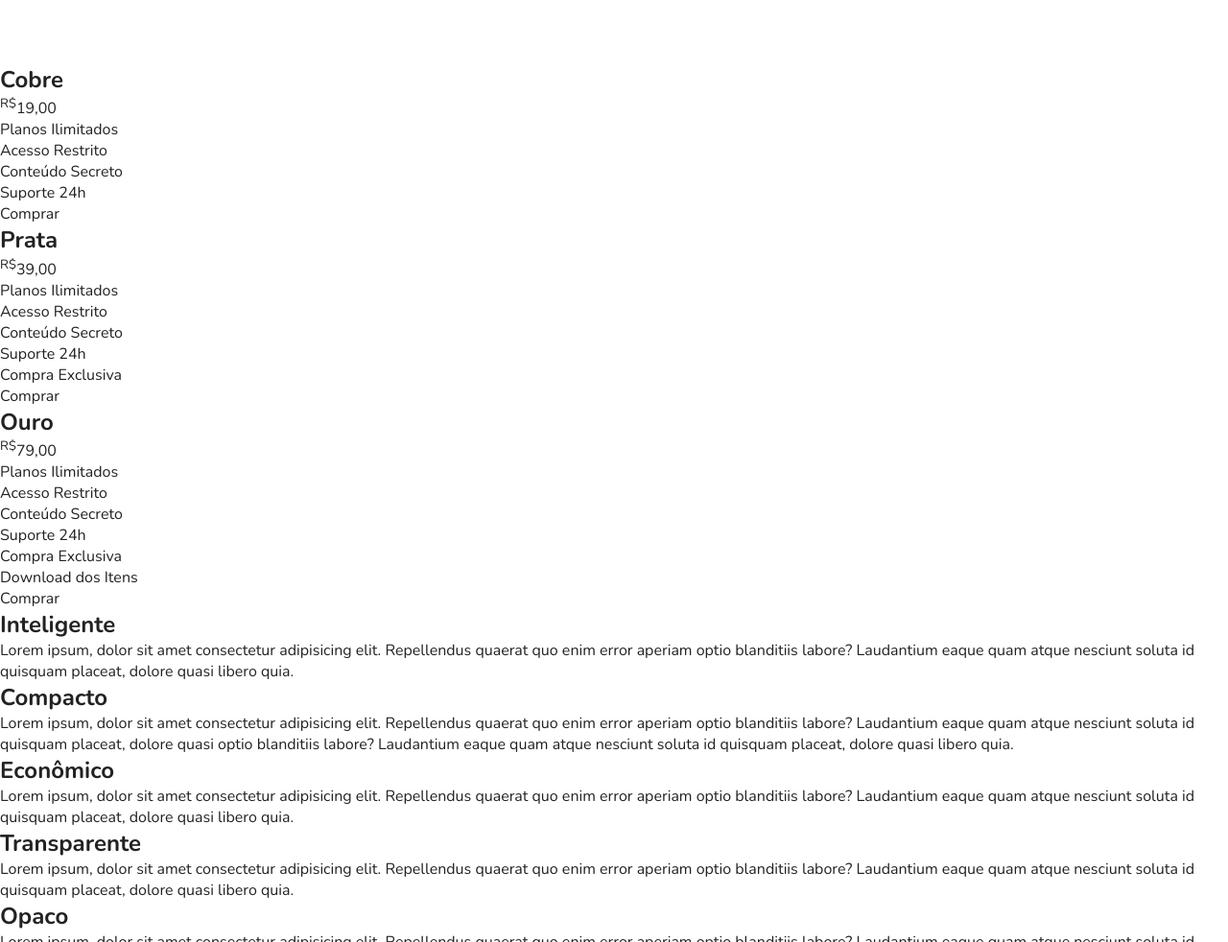
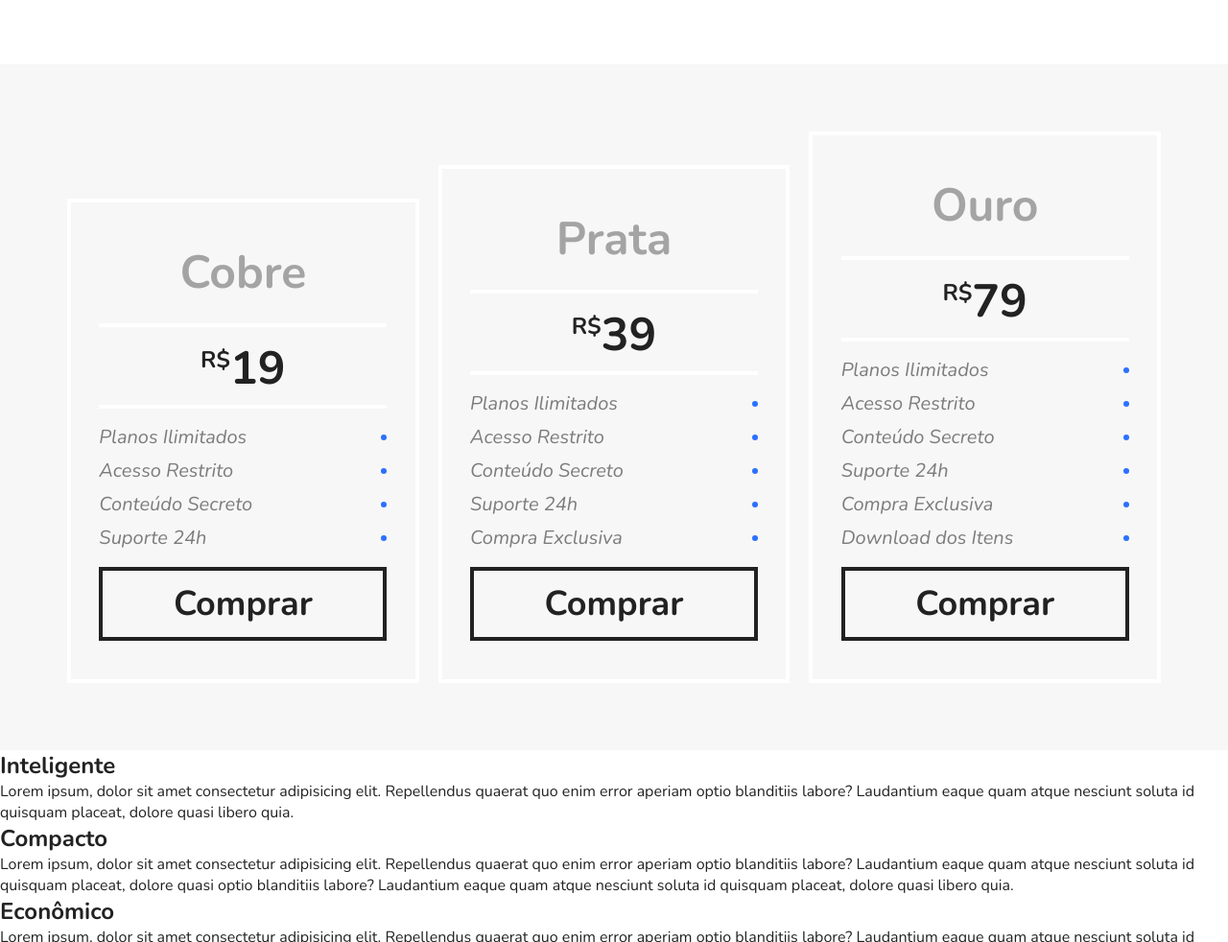
Before and after one commit to Andre-Inacio-VS/flexblog-web, a plain HTML site: page index.html in a window 1280 px wide. Shown: the part 1950-2932 px from the top of the page at 96% size. Drawn offline with nearby package versions, Linux system fonts and the light colour scheme.

Commit message:
style (preco): estilizando sessaode precos

```diff
--- a/css/style.css
+++ b/css/style.css
@@ -176,3 +176,92 @@ img {
 .blue {
   border-top: 8px solid #66d8eb;
 }
+
+/* Preco */
+.preco {
+  background-color: #f7f7f7;
+  padding: 60px;
+  display: flex;
+  flex-wrap: wrap;
+  align-items: flex-end;
+}
+
+.preco-item {
+  flex: 1 1 260px;
+  border: 4px solid #ffffff;
+  padding: 20px;
+  margin: 10px;
+}
+
+.preco-item h2 {
+  font-size: 3em;
+  color: #a4a4a4;
+  text-align: center;
+  margin-top: 20px;
+}
+
+.preco-item span {
+  max-width: 300px;
+  margin: 20px auto;
+  display: block;
+  font-size: 3em;
+  font-weight: bold;
+  text-align: center;
+  padding: 10px 0 5px 0;
+  border-top: 4px solid #ffffff;
+  border-bottom: 4px solid #ffffff;
+}
+
+.preco-item sup {
+  font-size: 1.5rem;
+}
+
+.preco-item ul {
+  max-width: 300px;
+  margin: 20px auto;
+  font-size: 1.25em;
+  line-height: 1;
+  font-style: italic;
+  color: #7c7c7c;
+}
+
+.preco-item li {
+  display: flex;
+  align-items: center;
+  justify-content: space-between;
+  margin-bottom: 15px;
+}
+
+.preco-item li::after {
+  content: "";
+  display: block;
+  width: 6px;
+  height: 6px;
+  margin-left: 8px;
+  background-color: #2c70ff;
+  border-radius: 50%;
+}
+
+.preco-item a {
+  max-width: 300px;
+  display: block;
+  margin: 20px auto;
+  color: #222222;
+  font-weight: bold;
+  padding: 10px 0;
+  font-size: 2.25em;
+  border: 4px solid;
+  text-align: center;
+}
+
+@media (max-width: 800px) {
+  .preco {
+    padding: 60px 10px;
+  }
+  .preco .preco-item:nth-child(3) {
+    order: -2;
+  }
+  .preco .preco-item:nth-child(2) {
+    order: -1;
+  }
+}
--- a/index.html
+++ b/index.html
@@ -1,15 +1,16 @@
 <!DOCTYPE html>
 <html lang="en">
-
   <head>
-    <meta charset="UTF-8">
-    <meta name="viewport" content="width=device-width, initial-scale=1.0">
+    <meta charset="UTF-8" />
+    <meta name="viewport" content="width=device-width, initial-scale=1.0" />
     <title>FlexBlog</title>
-    <link rel="stylesheet" href="./css/style.css">
-    <link rel="preconnect" href="https://fonts.googleapis.com">
-    <link rel="preconnect" href="https://fonts.gstatic.com" crossorigin>
-    <link href="https://fonts.googleapis.com/css2?family=Nunito:ital,wght@0,200..1000;1,200..1000&display=swap"
-        rel="stylesheet">
+    <link rel="stylesheet" href="./css/style.css" />
+    <link rel="preconnect" href="https://fonts.googleapis.com" />
+    <link rel="preconnect" href="https://fonts.gstatic.com" crossorigin />
+    <link
+      href="https://fonts.googleapis.com/css2?family=Nunito:ital,wght@0,200..1000;1,200..1000&display=swap"
+      rel="stylesheet"
+    />
   </head>
 
   <body>
@@ -38,34 +39,38 @@
     </header>
 
     <!-- Title -->
-    <h1 class="introducao">Novos Valores e<br>Propriedades de CSS</h1>
+    <h1 class="introducao">Novos Valores e<br />Propriedades de CSS</h1>
 
     <!-- Sobre -->
     <section class="sobre" id="sobre">
       <div class="sobre-info">
         <h1>Sobre</h1>
         <p>
-                Lorem ipsum, dolor sit amet consectetur adipisicing elit. Omnis dignissimos suscipit aspernatur eveniet.
-                Iure odio quisquam tempore esse! Harum consequatur natus ad deleniti delectus. Perspiciatis eius ipsum
-                doloremque dicta minus.
-                Autem consequuntur ipsam voluptatem tempore commodi sapiente error quasi inventore incidunt dolorum,
-                possimus omnis, ut dignissimos velit cum quaerat fuga atque reprehenderit iste blanditiis nobis pariatur
-                sequi quam. Magnam, corporis?
+          Lorem ipsum, dolor sit amet consectetur adipisicing elit. Omnis
+          dignissimos suscipit aspernatur eveniet. Iure odio quisquam tempore
+          esse! Harum consequatur natus ad deleniti delectus. Perspiciatis eius
+          ipsum doloremque dicta minus. Autem consequuntur ipsam voluptatem
+          tempore commodi sapiente error quasi inventore incidunt dolorum,
+          possimus omnis, ut dignissimos velit cum quaerat fuga atque
+          reprehenderit iste blanditiis nobis pariatur sequi quam. Magnam,
+          corporis?
         </p>
         <p>
-                Lorem ipsum, dolor sit amet consectetur adipisicing elit. Omnis dignissimos suscipit aspernatur eveniet.
-                Iure odio quisquam tempore esse! Harum consequatur natus ad deleniti delectus. Perspiciatis eius ipsum
-                doloremque dicta minus.
-                Autem consequuntur ipsam voluptatem tempore commodi sapiente error quasi inventore incidunt dolorum,
-                possimus omnis, ut dignissimos velit cum quaerat fuga atque reprehenderit iste blanditiis nobis pariatur
-                sequi quam. Magnam, corporis?
+          Lorem ipsum, dolor sit amet consectetur adipisicing elit. Omnis
+          dignissimos suscipit aspernatur eveniet. Iure odio quisquam tempore
+          esse! Harum consequatur natus ad deleniti delectus. Perspiciatis eius
+          ipsum doloremque dicta minus. Autem consequuntur ipsam voluptatem
+          tempore commodi sapiente error quasi inventore incidunt dolorum,
+          possimus omnis, ut dignissimos velit cum quaerat fuga atque
+          reprehenderit iste blanditiis nobis pariatur sequi quam. Magnam,
+          corporis?
         </p>
       </div>
       <div class="sobre-image">
-            <img src="./img/sobre1.jpg" alt="Sobre 1">
+        <img src="./img/sobre1.jpg" alt="Sobre 1" />
       </div>
       <div class="sobre-image">
-            <img src="./img/sobre2.jpg" alt="Sobre 2">
+        <img src="./img/sobre2.jpg" alt="Sobre 2" />
       </div>
     </section>
 
@@ -75,15 +80,15 @@
       <div class="produtos-container">
         <div class="produtos-item purple">
           <h2>Purple</h2>
-                <img src="./img/produtos1.jpg" alt="Produtos 1">
+          <img src="./img/produtos1.jpg" alt="Produtos 1" />
         </div>
         <div class="produtos-item pink">
           <h2>Pink</h2>
-                <img src="./img/produtos2.jpg" alt="Produtos 2">
+          <img src="./img/produtos2.jpg" alt="Produtos 2" />
         </div>
         <div class="produtos-item blue">
           <h2>Blue</h2>
-                <img src="./img/produtos3.jpg" alt="Produtos 3">
+          <img src="./img/produtos3.jpg" alt="Produtos 3" />
         </div>
       </div>
     </section>
@@ -92,8 +97,7 @@
     <section class="preco" id="preco">
       <div class="preco-item">
         <h2>Cobre</h2>
-            <span><sup>R$</sup>19,00</span>
-        </div>
+        <span><sup>R$</sup>19</span>
         <ul>
           <li>Planos Ilimitados</li>
           <li>Acesso Restrito</li>
@@ -101,10 +105,10 @@
           <li>Suporte 24h</li>
         </ul>
         <a href="#">Comprar</a>
+      </div>
       <div class="preco-item">
         <h2>Prata</h2>
-            <span><sup>R$</sup>39,00</span>
-        </div>
+        <span><sup>R$</sup>39</span>
         <ul>
           <li>Planos Ilimitados</li>
           <li>Acesso Restrito</li>
@@ -113,10 +117,10 @@
           <li>Compra Exclusiva</li>
         </ul>
         <a href="#">Comprar</a>
+      </div>
       <div class="preco-item">
         <h2>Ouro</h2>
-            <span><sup>R$</sup>79,00</span>
-        </div>
+        <span><sup>R$</sup>79</span>
         <ul>
           <li>Planos Ilimitados</li>
           <li>Acesso Restrito</li>
@@ -126,6 +130,7 @@
           <li>Download dos Itens</li>
         </ul>
         <a href="#">Comprar</a>
+      </div>
     </section>
 
     <!-- Qualidade -->
@@ -133,50 +138,56 @@
       <div class="qualidade-item">
         <h2>Inteligente</h2>
         <p>
-                Lorem ipsum, dolor sit amet consectetur adipisicing elit. Repellendus quaerat quo enim error aperiam
-                optio blanditiis labore? Laudantium eaque quam atque nesciunt soluta id quisquam placeat, dolore quasi
+          Lorem ipsum, dolor sit amet consectetur adipisicing elit. Repellendus
+          quaerat quo enim error aperiam optio blanditiis labore? Laudantium
+          eaque quam atque nesciunt soluta id quisquam placeat, dolore quasi
           libero quia.
         </p>
       </div>
       <div class="qualidade-item">
         <h2>Compacto</h2>
         <p>
-                Lorem ipsum, dolor sit amet consectetur adipisicing elit. Repellendus quaerat quo enim error aperiam
-                optio blanditiis labore? Laudantium eaque quam atque nesciunt soluta id quisquam placeat, dolore quasi
-                optio blanditiis labore? Laudantium eaque quam atque nesciunt soluta id quisquam placeat, dolore quasi
-                libero quia.
+          Lorem ipsum, dolor sit amet consectetur adipisicing elit. Repellendus
+          quaerat quo enim error aperiam optio blanditiis labore? Laudantium
+          eaque quam atque nesciunt soluta id quisquam placeat, dolore quasi
+          optio blanditiis labore? Laudantium eaque quam atque nesciunt soluta
+          id quisquam placeat, dolore quasi libero quia.
         </p>
       </div>
       <div class="qualidade-item">
         <h2>Econômico</h2>
         <p>
-                Lorem ipsum, dolor sit amet consectetur adipisicing elit. Repellendus quaerat quo enim error aperiam
-                optio blanditiis labore? Laudantium eaque quam atque nesciunt soluta id quisquam placeat, dolore quasi
+          Lorem ipsum, dolor sit amet consectetur adipisicing elit. Repellendus
+          quaerat quo enim error aperiam optio blanditiis labore? Laudantium
+          eaque quam atque nesciunt soluta id quisquam placeat, dolore quasi
           libero quia.
         </p>
       </div>
       <div class="qualidade-item">
         <h2>Transparente</h2>
         <p>
-                Lorem ipsum, dolor sit amet consectetur adipisicing elit. Repellendus quaerat quo enim error aperiam
-                optio blanditiis labore? Laudantium eaque quam atque nesciunt soluta id quisquam placeat, dolore quasi
+          Lorem ipsum, dolor sit amet consectetur adipisicing elit. Repellendus
+          quaerat quo enim error aperiam optio blanditiis labore? Laudantium
+          eaque quam atque nesciunt soluta id quisquam placeat, dolore quasi
           libero quia.
         </p>
       </div>
       <div class="qualidade-item">
         <h2>Opaco</h2>
         <p>
-                Lorem ipsum, dolor sit amet consectetur adipisicing elit. Repellendus quaerat quo enim error aperiam
-                optio blanditiis labore? Laudantium eaque quam atque nesciunt soluta id quisquam placeat, dolore quasi
-                optio blanditiis labore? Laudantium eaque quam atque nesciunt soluta id quisquam placeat, dolore quasi
-                libero quia.
+          Lorem ipsum, dolor sit amet consectetur adipisicing elit. Repellendus
+          quaerat quo enim error aperiam optio blanditiis labore? Laudantium
+          eaque quam atque nesciunt soluta id quisquam placeat, dolore quasi
+          optio blanditiis labore? Laudantium eaque quam atque nesciunt soluta
+          id quisquam placeat, dolore quasi libero quia.
         </p>
       </div>
       <div class="qualidade-item">
         <h2>Sustentável</h2>
         <p>
-                Lorem ipsum, dolor sit amet consectetur adipisicing elit. Repellendus quaerat quo enim error aperiam
-                optio blanditiis labore? Laudantium eaque quam atque nesciunt soluta id quisquam placeat, dolore quasi
+          Lorem ipsum, dolor sit amet consectetur adipisicing elit. Repellendus
+          quaerat quo enim error aperiam optio blanditiis labore? Laudantium
+          eaque quam atque nesciunt soluta id quisquam placeat, dolore quasi
           libero quia.
         </p>
       </div>
@@ -189,7 +200,7 @@
         <p>assine e fique por dentro</p>
       </div>
       <form class="newsletter-form">
-            <input type="text" placeholder="Seu E-mail">
+        <input type="text" placeholder="Seu E-mail" />
         <button type="submit">Assinar</button>
       </form>
     </section>
@@ -198,7 +209,5 @@
     <footer class="footer">
       <p>FlexBlog © Todos os direitos reservados.</p>
     </footer>
-
   </body>
-
 </html>
```
Lines whose indentation alone changed are shown as unchanged.
